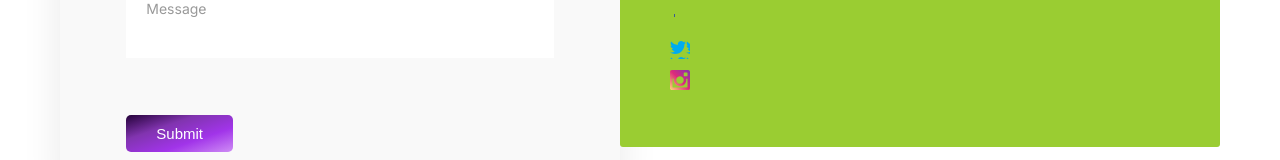
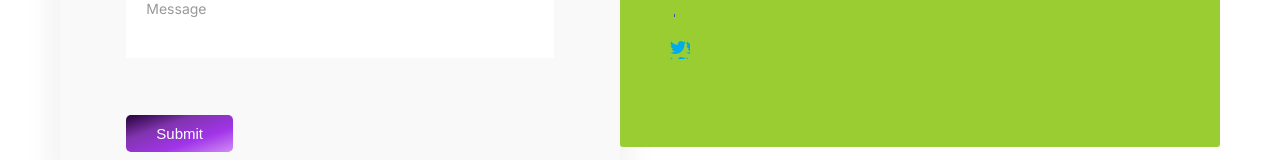
Before and after one commit to esteemayo/next-idesignx, a Next.js app: page /contact in a window 1280 px wide. Shown: the part 1193-1353 px from the top of the page. Built offline with nearby package versions, Linux system fonts and the light colour scheme.

Commit message:
fix: add styling

```diff
--- a/src/components/Location.tsx
+++ b/src/components/Location.tsx
@@ -35,7 +35,7 @@ const Location = () => {
       </LogoBox>
       <LogoBox>
         <StyledLink href='#'>
-          <Logo icon='instagram'>&nbsp;</Logo>
+          <Instagram>&nbsp;</Instagram>
         </StyledLink>
       </LogoBox>
     </Container>
@@ -134,4 +134,10 @@ const TwitterLogo = styled.span`
   mask-image: url(/img/twitter.svg);
 `;
 
+const Instagram = styled.span`
+  background-color: var(--clr-instagram);
+  -webkit-mask-image: url(/img/instagram.svg);
+  mask-image: url(/img/instagram.svg);
+`;
+
 export default Location;
```
